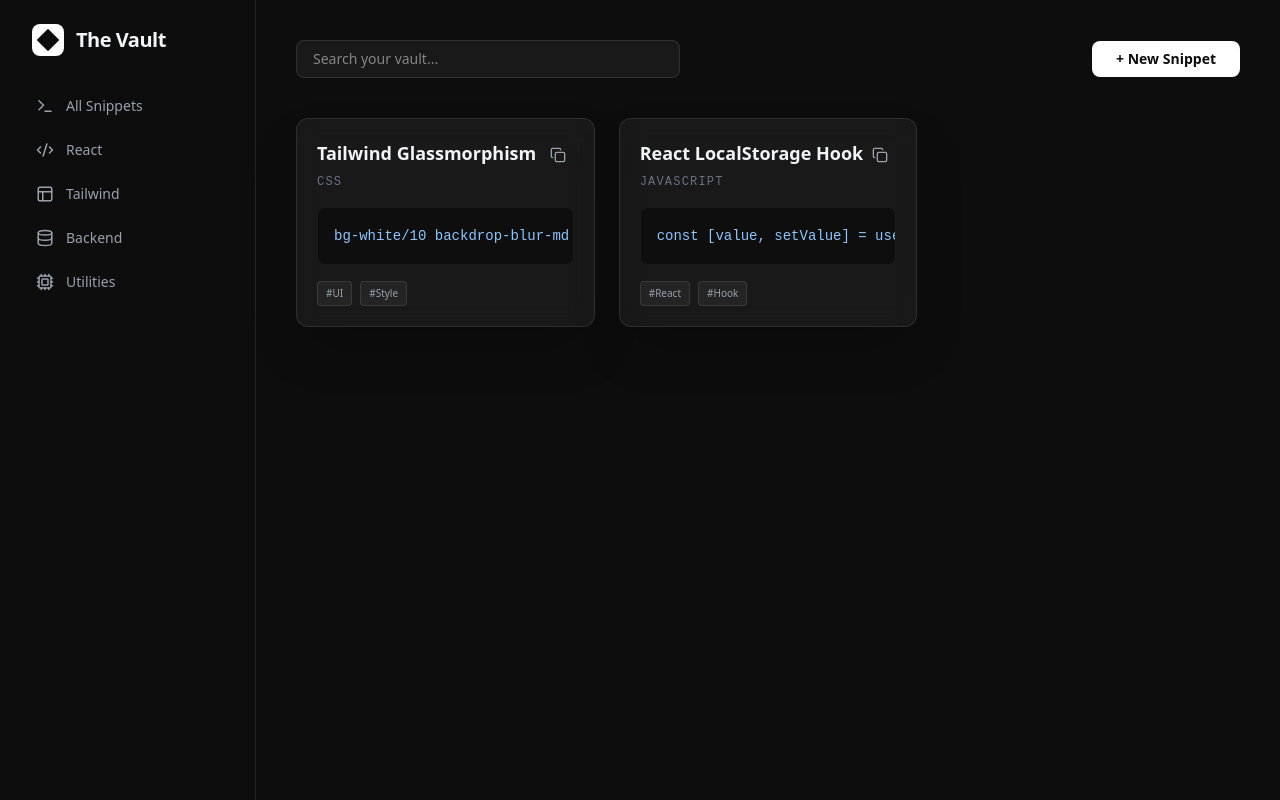
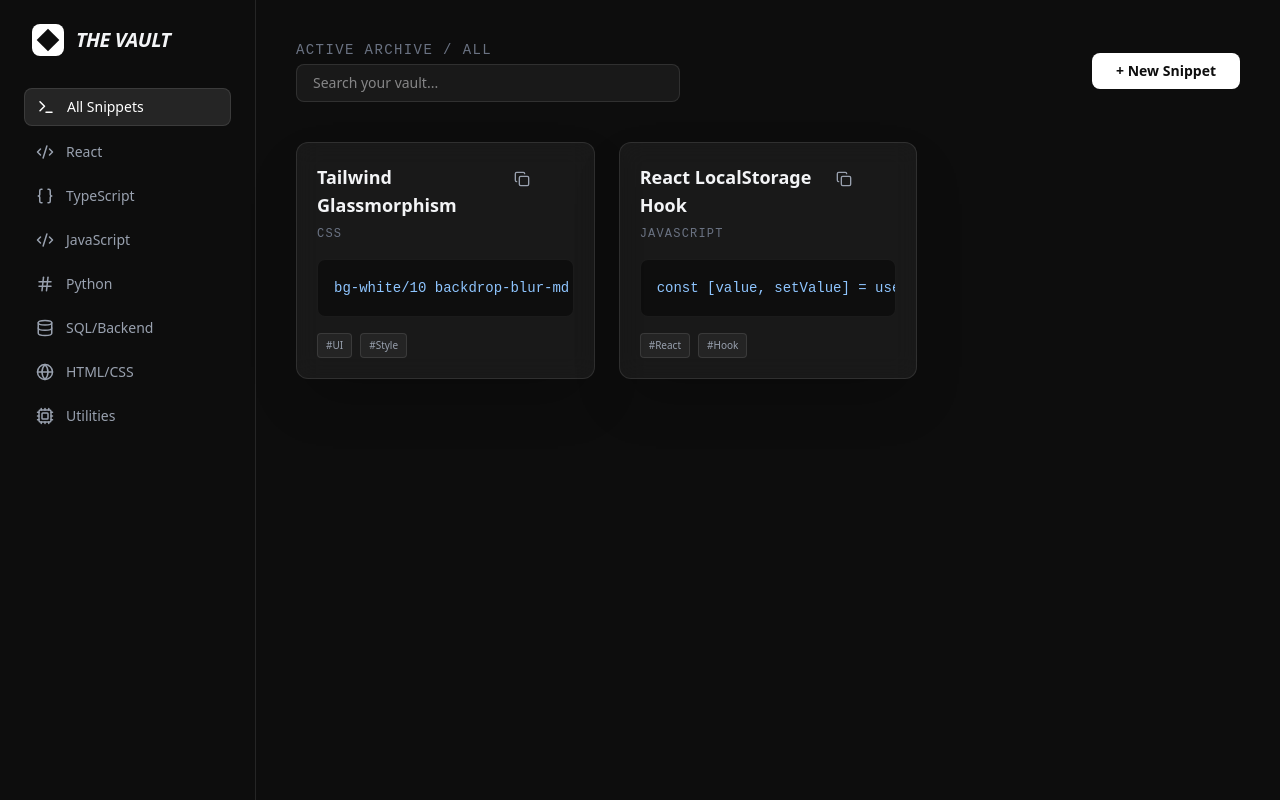
Before and after one commit to MysitcalHuman/the-vault, a React (Vite) app: page / in a window 1280 px wide. Built offline with nearby package versions, Linux system fonts and the light colour scheme.

Commit message:
V1.0: Expanded Sidebar, Category Filtering, and Persistent LocalStorage

```diff
--- a/src/App.jsx
+++ b/src/App.jsx
@@ -1,30 +1,44 @@
 import { useState } from 'react';
 import Sidebar from './components/Sidebar';
 import SnippetCard from './components/SnippetCard';
-import NewSnippetModal from './components/NewSnippetModal'; // 1. Import
+import NewSnippetModal from './components/NewSnippetModal';
 import { useLocalStorage } from './hooks/useLocalStorage';
 import { initialSnippets } from './data/initialData';
 
 function App() {
   const [snippets, setSnippets] = useLocalStorage('vault-snippets', initialSnippets);
   const [searchQuery, setSearchQuery] = useState('');
-  const [isModalOpen, setIsModalOpen] = useState(false); // 2. State for Modal
+  const [activeCategory, setActiveCategory] = useState('All'); // New State
+  const [isModalOpen, setIsModalOpen] = useState(false);
+
+  const handleDeleteSnippet = (id) => {
+    setSnippets(snippets.filter(snippet => snippet.id !== id));
+  };
 
   const handleAddSnippet = (newSnippet) => {
-    setSnippets([newSnippet, ...snippets]); // 3. Use setSnippets! (Warning gone)
+    setSnippets([newSnippet, ...snippets]);
   };
 
-  const filteredSnippets = snippets.filter(s =>
-    s.title.toLowerCase().includes(searchQuery.toLowerCase()) ||
-    s.language.toLowerCase().includes(searchQuery.toLowerCase())
-  );
+  // The Ultimate Filter Logic
+  const filteredSnippets = snippets.filter(s => {
+    const matchesSearch = s.title.toLowerCase().includes(searchQuery.toLowerCase()) ||
+                          s.language.toLowerCase().includes(searchQuery.toLowerCase());
+
+    const matchesCategory = activeCategory === 'All' || s.language === activeCategory;
+
+    return matchesSearch && matchesCategory;
+  });
 
   return (
     <div className="flex min-h-screen">
-      <Sidebar />
+      <Sidebar activeCategory={activeCategory} setActiveCategory={setActiveCategory} />
 
       <main className="flex-1 p-10">
         <header className="flex justify-between items-center mb-10">
+          <div className="flex flex-col">
+            <h1 className="text-sm font-mono text-gray-500 uppercase tracking-widest mb-1">
+              Active Archive / {activeCategory}
+            </h1>
             <input
               type="text"
               placeholder="Search your vault..."
@@ -32,8 +46,9 @@ function App() {
               value={searchQuery}
               onChange={(e) => setSearchQuery(e.target.value)}
             />
+          </div>
           <button
-            onClick={() => setIsModalOpen(true)} // 4. Open Modal
+            onClick={() => setIsModalOpen(true)}
             className="bg-white text-obsidian px-6 py-2 rounded-lg font-bold text-sm hover:bg-gray-200 transition-all active:scale-95"
           >
             + New Snippet
@@ -42,12 +57,21 @@ function App() {
 
         <div className="grid grid-cols-1 lg:grid-cols-2 xl:grid-cols-3 gap-6">
           {filteredSnippets.map(snippet => (
-            <SnippetCard key={snippet.id} snippet={snippet} />
+            <SnippetCard
+              key={snippet.id}
+              snippet={snippet}
+              onDelete={handleDeleteSnippet}
+            />
           ))}
         </div>
+
+        {filteredSnippets.length === 0 && (
+          <div className="flex flex-col items-center justify-center py-40 border-2 border-dashed border-white/5 rounded-3xl">
+            <p className="text-gray-500 italic font-mono">Archive Empty for this Sector.</p>
+          </div>
+        )}
       </main>
 
-      {/* 5. The Modal Component */}
       <NewSnippetModal
         isOpen={isModalOpen}
         onClose={() => setIsModalOpen(false)}
--- a/src/components/NewSnippetModal.jsx
+++ b/src/components/NewSnippetModal.jsx
@@ -48,14 +48,17 @@ export default function NewSnippetModal({ isOpen, onClose, onSave }) {
           <div className="flex flex-col gap-1">
             <label className="text-xs uppercase text-gray-500 font-bold">Language</label>
             <select
-              className="glass-input appearance-none"
-              value={formData.language}
-              onChange={e => setFormData({...formData, language: e.target.value})}
+              className="glass-input appearance-none cursor-pointer"
+                value={formData.language}
+                onChange={e => setFormData({...formData, language: e.target.value})}
             >
-              <option value="JavaScript">JavaScript</option>
-              <option value="React">React</option>
-              <option value="CSS">CSS</option>
-              <option value="Python">Python</option>
+                <option value="React">React</option>
+                <option value="TypeScript">TypeScript</option>
+                <option value="JavaScript">JavaScript</option>
+                <option value="Python">Python</option>
+                <option value="SQL">SQL</option>
+                <option value="CSS">HTML/CSS</option>
+                <option value="Utilities">Utilities</option>
             </select>
           </div>
 
--- a/src/components/Sidebar.jsx
+++ b/src/components/Sidebar.jsx
@@ -1,30 +1,40 @@
-import { Terminal, Code2, Database, Layout, Cpu } from 'lucide-react';
+import { Terminal, Code2, Layout, Database, Cpu, Braces, Hash, Globe } from 'lucide-react';
 
 const categories = [
-  { name: 'All Snippets', icon: <Terminal size={18} /> },
-  { name: 'React', icon: <Code2 size={18} /> },
-  { name: 'Tailwind', icon: <Layout size={18} /> },
-  { name: 'Backend', icon: <Database size={18} /> },
-  { name: 'Utilities', icon: <Cpu size={18} /> },
+  { name: 'All Snippets', icon: <Terminal size={18} />, filter: 'All' },
+  { name: 'React', icon: <Code2 size={18} />, filter: 'React' },
+  { name: 'TypeScript', icon: <Braces size={18} />, filter: 'TypeScript' },
+  { name: 'JavaScript', icon: <Code2 size={18} />, filter: 'JavaScript' },
+  { name: 'Python', icon: <Hash size={18} />, filter: 'Python' },
+  { name: 'SQL/Backend', icon: <Database size={18} />, filter: 'SQL' },
+  { name: 'HTML/CSS', icon: <Globe size={18} />, filter: 'CSS' },
+  { name: 'Utilities', icon: <Cpu size={18} />, filter: 'Utilities' },
 ];
 
-export default function Sidebar() {
+export default function Sidebar({ activeCategory, setActiveCategory }) {
   return (
-    <aside className="w-64 h-screen sticky top-0 border-r border-white/10 p-6 flex flex-col gap-8">
+    <aside className="w-64 h-screen sticky top-0 border-r border-white/10 p-6 flex flex-col gap-8 overflow-y-auto custom-scrollbar">
       <div className="flex items-center gap-3 px-2">
         <div className="w-8 h-8 bg-white rounded-lg flex items-center justify-center">
           <div className="w-4 h-4 bg-obsidian rotate-45"></div>
         </div>
-        <h2 className="text-xl font-bold tracking-tight">The Vault</h2>
+        <h2 className="text-xl font-bold tracking-tight uppercase italic">The Vault</h2>
       </div>
 
       <nav className="flex flex-col gap-2">
         {categories.map((cat) => (
           <button
             key={cat.name}
-            className="flex items-center gap-3 px-3 py-2 rounded-lg hover:bg-white/5 text-gray-400 hover:text-white transition-colors group"
+            onClick={() => setActiveCategory(cat.filter)}
+            className={`flex items-center gap-3 px-3 py-2 rounded-lg transition-all group ${
+              activeCategory === cat.filter
+                ? 'bg-white/10 text-white border border-white/10'
+                : 'text-gray-400 hover:bg-white/5 hover:text-white'
+            }`}
           >
-            <span className="group-hover:text-white transition-colors">{cat.icon}</span>
+            <span className={activeCategory === cat.filter ? 'text-white' : 'group-hover:text-white transition-colors'}>
+              {cat.icon}
+            </span>
             <span className="text-sm font-medium">{cat.name}</span>
           </button>
         ))}
--- a/src/components/SnippetCard.jsx
+++ b/src/components/SnippetCard.jsx
@@ -1,7 +1,7 @@
-import { Copy, Check } from 'lucide-react';
+import { Copy, Check, Trash2 } from 'lucide-react'; // Add Trash2 import
 import { useState } from 'react';
 
-export default function SnippetCard({ snippet }) {
+export default function SnippetCard({ snippet, onDelete }) { // Destructure onDelete
   const [copied, setCopied] = useState(false);
 
   const copyToClipboard = () => {
@@ -17,14 +17,25 @@ export default function SnippetCard({ snippet }) {
           <h3 className="font-bold text-lg">{snippet.title}</h3>
           <span className="text-xs font-mono text-gray-500 uppercase tracking-widest">{snippet.language}</span>
         </div>
+
+        <div className="flex gap-1"> {/* Container for buttons */}
           <button
             onClick={copyToClipboard}
             className="p-2 hover:bg-white/10 rounded-md transition-colors text-gray-400 hover:text-white"
           >
             {copied ? <Check size={16} className="text-green-400" /> : <Copy size={16} />}
           </button>
+
+          <button
+            onClick={() => onDelete(snippet.id)}
+            className="p-2 hover:bg-red-500/10 rounded-md transition-colors text-gray-400 hover:text-red-400 opacity-0 group-hover:opacity-100"
+          >
+            <Trash2 size={16} />
+          </button>
+        </div>
       </div>
 
+      {/* Rest of your card code remains the same... */}
       <div className="relative">
         <pre className="bg-black/40 p-4 rounded-lg overflow-x-auto border border-white/5">
           <code className="font-mono text-sm text-blue-300">
```
Lines whose indentation alone changed are shown as unchanged.
